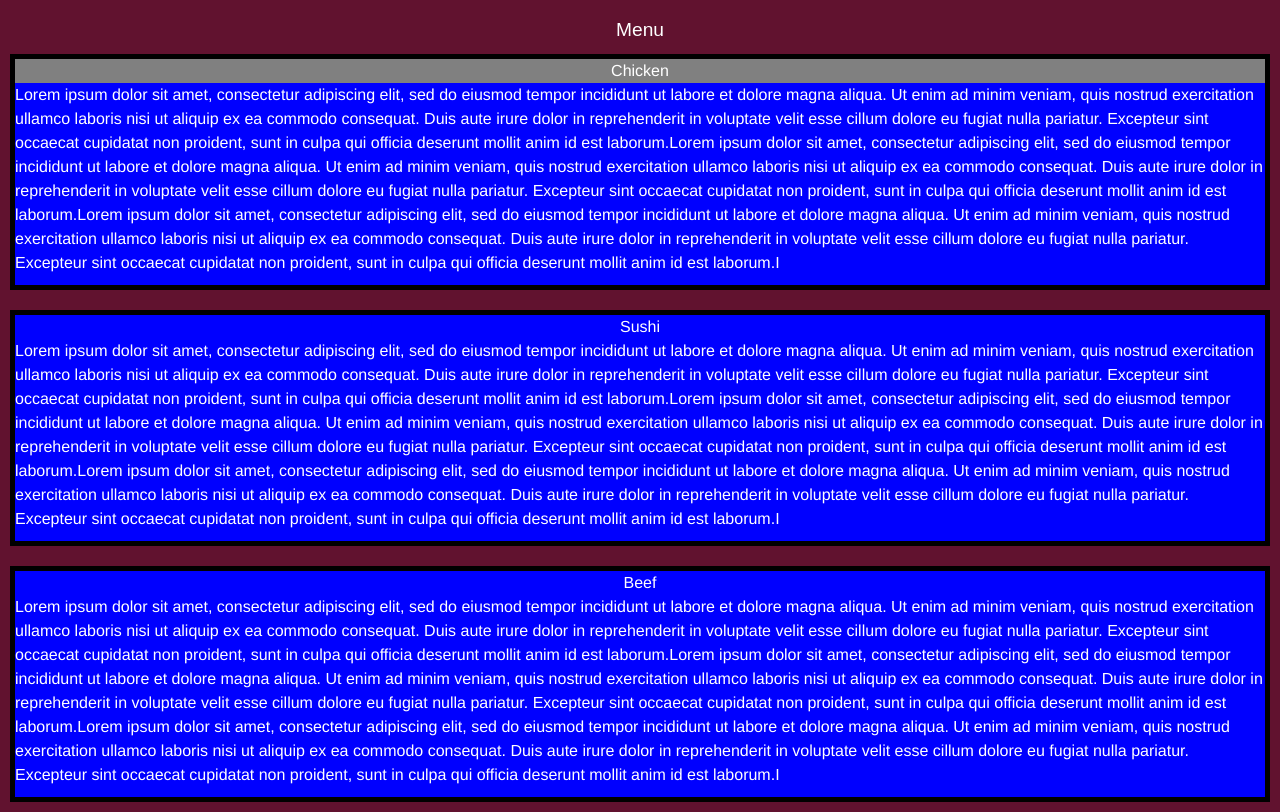
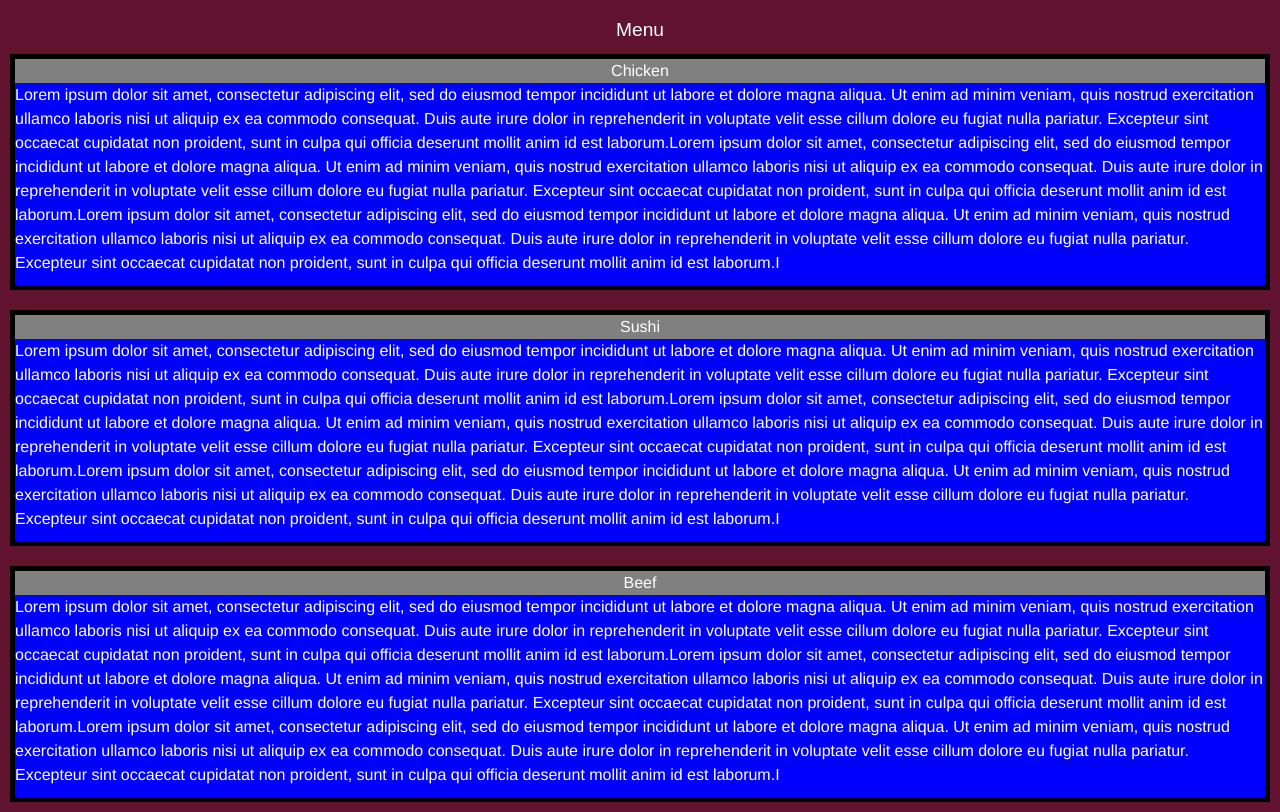
Before and after one commit to hk3199/mod2_solution, a plain HTML site: page Assign/index.html in a window 1280 px wide. Shown: the part 67-879 px from the top of the page. Drawn offline with nearby package versions, Linux system fonts and the light colour scheme.

Commit message:
Update style2.css

```diff
--- a/Assign/style2.css
+++ b/Assign/style2.css
@@ -51,6 +51,22 @@ body {
 }
 
  #title
+{
+  border-spacing: 0;
+   background-color: grey;
+  text-align: center;
+
+
+}
+
+ #title2
+{
+  border-spacing: 0;
+   background-color: grey;
+  text-align: center;
+
+
+} #title3
 {
   border-spacing: 0;
    background-color: grey;
```
